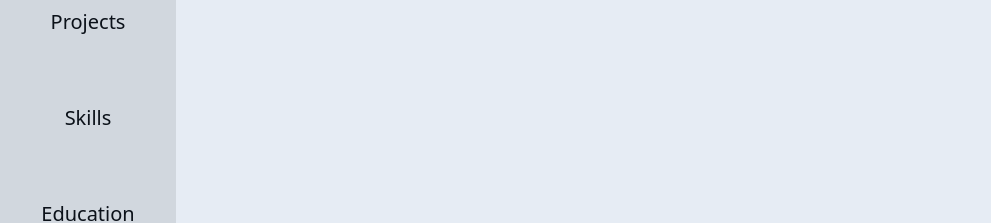
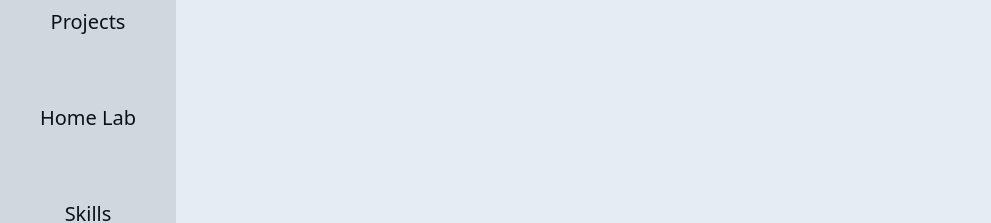
Before and after one commit to BAL17/Portfolio, a React (Vite) app in the folder vite-project/: page / in a window 1280 px wide. Shown: the part 378-601 px from the top of the page, without its empty margins (0-991 px from the left). Built offline with nearby package versions, Linux system fonts and the light colour scheme.

Commit message:
added homelab project

```diff
--- a/vite-project/src/LandingPage/LandingPage.jsx
+++ b/vite-project/src/LandingPage/LandingPage.jsx
@@ -24,7 +24,6 @@ const LandingPage = () => {
               <AboutMe />
             </div>
 
-
             <div className="flex flex-col h-fit w-full ">
               <AboutMeDesc />
             </div>
@@ -38,6 +37,10 @@ const LandingPage = () => {
 
             <div id="Projects" className="flex flex-col justify-center w-full">
               <ProjectDisplay />
+            </div>
+
+            <div id="Homelab" className="flex flex-col justify-center w-full">
+              <HomeLab />
             </div>
 
             <div id="Skills" className="flex flex-col justify-center w-full">
--- a/vite-project/src/LandingPage/Mainbody/HomeLab.jsx
+++ b/vite-project/src/LandingPage/Mainbody/HomeLab.jsx
@@ -3,15 +3,12 @@ import React from "react";
 const HomeLab = () => {
   return (
     <>
-      <div id="educationHeader" className="w-full bg-lGrey p-3 mb-10 mt-10">
+      <div id="homelabHeader" className="w-full bg-headerbg p-3 mb-10 mt-10">
         <h1 className="flex ml-2 font-mono font-bold text-4xl text-white ">
           Professional Development
         </h1>
       </div>
-      <div
-        id="homelabCardContainers"
-        className="flex justify-evenly mx-5 p-2"
-      >
+      <div id="homelabCardContainers" className="flex justify-evenly mx-5 p-2">
         {/* filecloud CARD  */}
         <div
           id="filecloudCard"
@@ -21,23 +18,20 @@ const HomeLab = () => {
             id="filecloudHeader"
             className="w-full border-b-2 border-borderbot flex justify-between items-center p-2"
           >
-            <div className="flex items-center gap-2 p-1">
-              <span className="text-xl">Building Own Cloud</span>
+            <div className="flex justify-center items-center gap-2 p-1">
+              <span className="text-xl">Building My Own Cloud</span>
             </div>
           </div>
 
           <div id="filecloudCardDesc" className="w-full h-fit mt-3 ">
-            <li className="text-md ml-2 mb-3">
-              Bachelor of Science in Information Systems Management: System
-              Analyst
+            <li className="text-sm ml-2 mb-3 ">
+              Using File Cloud and AWS in order to replace my personal Google
+              Drive storage solution for better security and customization.
             </li>
-
-            {/* <li className="ml-5"></li>
-            <li className="ml-5"></li> */}
           </div>
 
-          <div id="CCUFooter" className="w-full h-fit bg-slate-50 mt-3 p-3">
-            <h1> June 2020 - May 2025 | Remote, USA </h1>
+          <div id="CCUFooter" className="w-full h-fit bg-cardbg mt-3 p-3">
+            <h1> Oct 2023 </h1>
           </div>
         </div>
       </div>
--- a/vite-project/src/LandingPage/SideBar/SideBar.jsx
+++ b/vite-project/src/LandingPage/SideBar/SideBar.jsx
@@ -5,7 +5,7 @@ const SideBar = () => {
   return (
     <>
       <div className="flex flex-col w-44">
-      <aside className="fixed h-full w-44 overflow-y-auto bg-secbg text-text ">
+        <aside className="fixed h-full w-44 overflow-y-auto bg-secbg text-text ">
           <div className="flex flex-col justify-center items-center h-40 p-1 cursor-pointer hover:border-x-2 border-x-slate-50">
             <SideBarHeader />
           </div>
@@ -48,6 +48,23 @@ const SideBar = () => {
               <h1>Projects</h1>
             </div>
           </Link>
+
+          <Link
+            to="Homelab"
+            spy={true}
+            smooth={true}
+            offset={10}
+            duration={500}
+          >
+            <div
+              id="homelab"
+              className=" flex justify-center items-center  h-24 w-full text-xl cursor-pointer hover:border-l-4
+              border-accent"
+            >
+              <h1>Home Lab</h1>
+            </div>
+          </Link>
+
           <Link to="Skills" spy={true} smooth={true} offset={10} duration={500}>
             <div
               id="skills"
```
